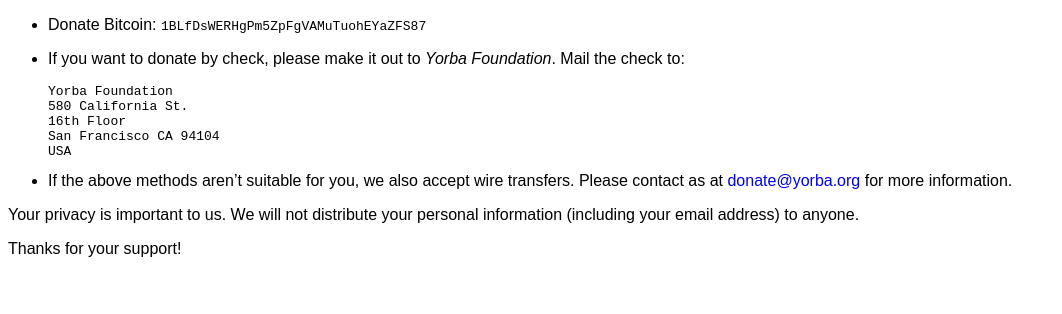
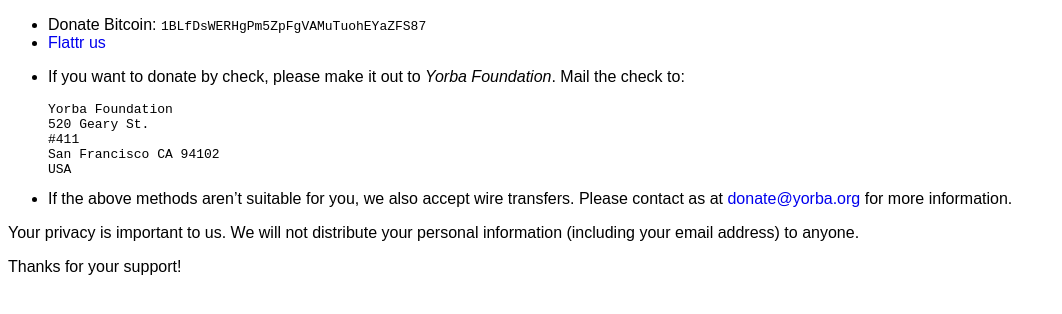
Before and after one commit to yorba/yorba.org, a Jekyll site: the page built from about/donate/index.markdown, in a window 1280 px wide, cut to the strip 508-822 px from the top of the page. Shown: the whole strip, without its empty margins (0-1062 px from the left). Built offline with Jekyll 4.4.1, drawn with Linux system fonts in a browser that asks for light colours.

Commit message:
Update Donate page address, add Flattr link

```diff
--- a/about/donate/index.markdown
+++ b/about/donate/index.markdown
@@ -27,13 +27,14 @@
 </div>
 
  * Donate Bitcoin: `1BLfDsWERHgPm5ZpFgVAMuTuohEYaZFS87`
+ * [Flattr us](https://flattr.com/thing/1331044/Donate)
  * If you want to donate by check, please make it out to *Yorba Foundation*.
    Mail the check to:
 
        Yorba Foundation
-       580 California St.
-       16th Floor
-       San Francisco CA 94104
+       520 Geary St.
+       #411
+       San Francisco CA 94102
        USA
 
  * If the above methods aren't suitable for you, we also accept wire transfers.
```
